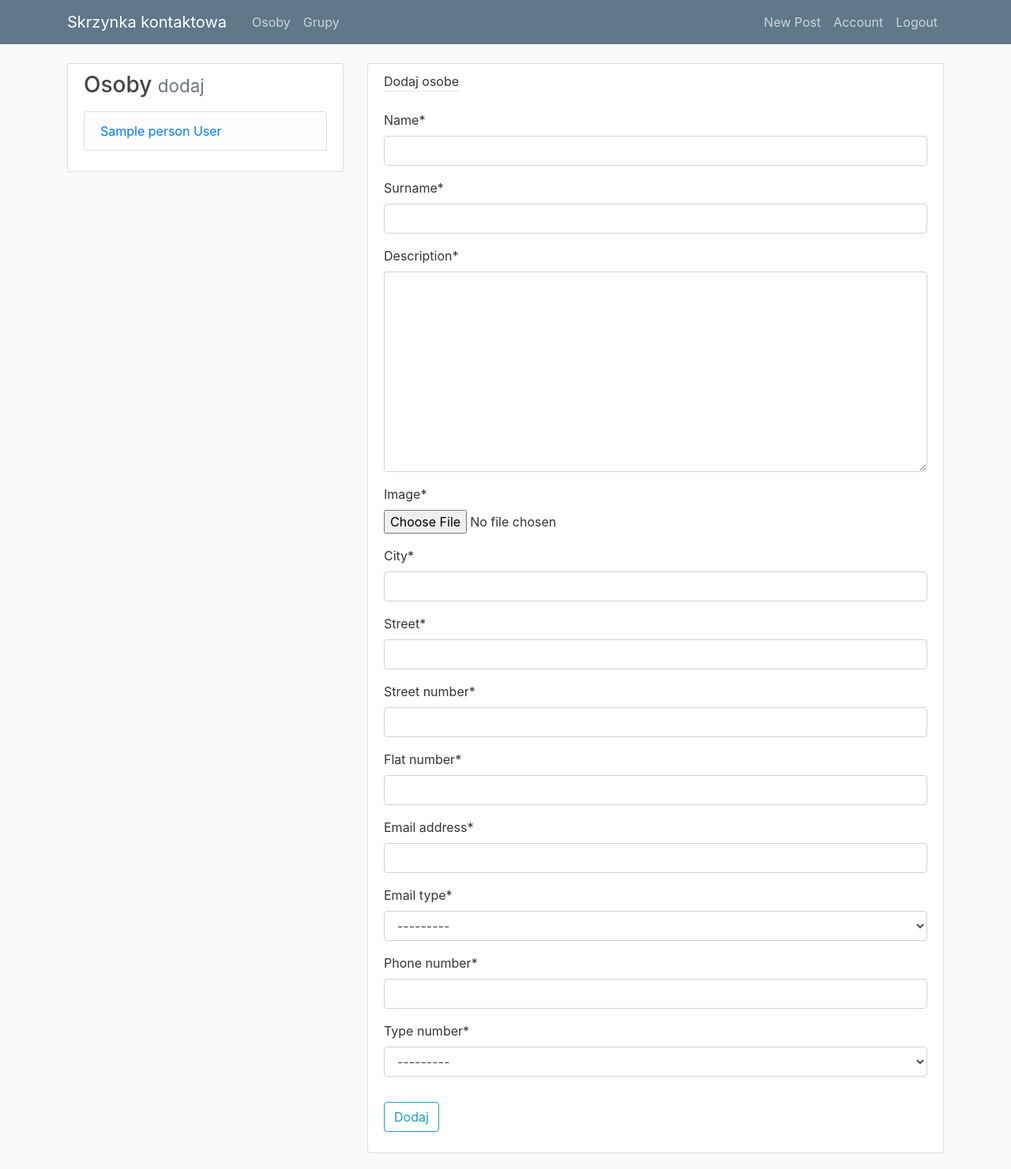
After one commit to Sunip88/Warsztaty_3, a Django app: page /new/ in a window 1280 px wide. The commit adds this page. Shown: the whole page at 79% size. Run offline with Django 3.2, Linux system fonts and the light colour scheme; tables that the repository leaves empty hold one stand-in row (values such as "Sample post"); some libraries are stand-ins or nearby versions.

Commit message:
Adding person

```diff
--- /dev/null
+++ b/contact_box/forms.py
@@ -0,0 +1,26 @@
+from django import forms
+from .models import Person, Address, Email, PhoneNumber
+
+
+class AddPersonForm(forms.ModelForm):
+    class Meta:
+        model = Person
+        fields = ['name', 'surname', 'description', 'image']
+
+
+class AddressForm(forms.ModelForm):
+    class Meta:
+        model = Address
+        fields = ['city', 'street', 'street_number', 'flat_number']
+
+
+class EmailForm(forms.ModelForm):
+    class Meta:
+        model = Email
+        fields = ['email_address', 'email_type']
+
+
+class PhoneNumberForm(forms.ModelForm):
+    class Meta:
+        model = PhoneNumber
+        fields = ['phone_number', 'type_number']
--- a/contact_box/models.py
+++ b/contact_box/models.py
@@ -57,7 +57,7 @@ class Email(models.Model):
         (2, 'Other')
     ]
 
-    email_address = models.TextField()
+    email_address = models.EmailField(max_length=70)
     email_type = models.IntegerField(choices=EMAIL_TYPE_CHOICES)
     persons = models.ForeignKey(Person, on_delete=models.CASCADE, null=True)
 
--- a/contact_box/templates/contact_box/home.html
+++ b/contact_box/templates/contact_box/home.html
@@ -1,4 +1,4 @@
-{% extends "contact_box/group_person.html" %}
+{% extends "contact_box/person_nav.html" %}
 {% block content %}
  <p>Home site
  </p>
--- /dev/null
+++ b/contact_box/templates/contact_box/person_add.html
@@ -0,0 +1,20 @@
+{% extends "contact_box/person_nav.html" %}
+{% load extras %}
+{% load crispy_forms_tags %}
+{% block content %}
+    <div class="content-section">
+        <form method="post">
+            {% csrf_token %}
+            <fieldset class="form-group">
+                <label class="border-bottom mb-4">Dodaj osobe</label>
+                {{ form_p|crispy }}
+                {{ form_a|crispy }}
+                {{ form_e|crispy }}
+                {{ form_phone|crispy }}
+            </fieldset>
+            <div class="form-group">
+                <button class="btn btn-outline-info" type="submit">Dodaj</button>
+            </div>
+        </form>
+    </div>
+{% endblock content %}
--- a/contact_box/templates/contact_box/group_person.html
+++ b/contact_box/templates/contact_box/person_nav.html
@@ -4,7 +4,7 @@
     <div class="row">
         <div class="col-md-4">
             <div class="content-section">
-            <h3>Osoby</h3>
+            <h3>Osoby <a href="#" class="small text-secondary">dodaj</a></h3>
                 <p>
                     <ul class="list-group">
                         {% for person in persons %}
--- a/contact_box/templates/contact_box/person_specs.html
+++ b/contact_box/templates/contact_box/person_specs.html
@@ -1,4 +1,4 @@
-{% extends "contact_box/group_person.html" %}
+{% extends "contact_box/person_nav.html" %}
 {% load extras %}
 {% block content %}
         <div class="content-section">
--- a/contact_box/urls.py
+++ b/contact_box/urls.py
@@ -2,7 +2,8 @@ from django.urls import path
 from contact_box.views import *
 
 urlpatterns = [
-    path('home/', home, name='home'),
-    path('person/<int:id_person>', person_specifics, name='person-specific')
+    path('', Home.as_view(), name='home'),
+    path('show/<int:id_person>', Show.as_view(), name='person-specific'),
+    path('new/', NewPerson.as_view(), name='person-add'),
 
 ]
--- a/contact_box/views.py
+++ b/contact_box/views.py
@@ -1,14 +1,53 @@
 from django.shortcuts import render, HttpResponse
 from .models import Person
+from django.views import View
+from django.views.generic import CreateView
+from .forms import AddPersonForm, AddressForm, EmailForm, PhoneNumberForm
 # Create your views here.
 
 
-def home(request):
+class Home(View):
     persons = Person.objects.all()
-    return render(request, 'contact_box/home.html', {'persons': persons})
+
+    def get(self, request):
+        return render(request, 'contact_box/home.html', {'persons': self.persons})
 
 
-def person_specifics(request, id_person):
+class Show(View):
     persons = Person.objects.all()
-    person_spec = Person.objects.get(id=id_person)
-    return render(request, 'contact_box/person_specs.html', {'persons': persons, 'person_spec': person_spec})
+
+    def get(self, request, id_person):
+        person_spec = Person.objects.get(id=id_person)
+        return render(request, 'contact_box/person_specs.html', {'persons': self.persons, 'person_spec': person_spec})
+
+
+class NewPerson(View):
+    form_class = AddPersonForm
+    form_class_address = AddressForm
+    form_class_email = EmailForm
+    form_class_phone = PhoneNumberForm
+
+    def get(self, request):
+        persons = Person.objects.all()
+        return render(request, 'contact_box/person_add.html',
+                      {'form_p': self.form_class, 'form_a': self.form_class_address, 'form_e': self.form_class_email,
+                       'form_phone': self.form_class_phone, 'persons': persons})
+
+    def post(self, request):
+        form = self.form_class(request.POST)
+        if form.is_valid():
+            form.save()
+            new_person = Person.objects.get(id=form.instance.id)
+            form_a = self.form_class_address(request.POST)
+            form_e = self.form_class_email(request.POST)
+            form_phone = self.form_class_phone(request.POST)
+            if form_a.is_valid() and form_e.is_valid():
+                form_a.instance.persons = new_person
+                form_e.instance.persons = new_person
+                form_phone.instance.persons = new_person
+                form_a.save()
+                form_e.save()
+                form_phone.save()
+
+            return HttpResponse('gg dane')
+        return HttpResponse('Nieprawidłowe dane')
--- a/django_project/django_project/settings.py
+++ b/django_project/settings.py
@@ -38,7 +38,8 @@ INSTALLED_APPS = [
     'django.contrib.sessions',
     'django.contrib.messages',
     'django.contrib.staticfiles',
-    'contact_box'
+    'contact_box',
+    'crispy_forms',
 ]
 
 MIDDLEWARE = [
--- a/django_project/django_project/urls.py
+++ b/django_project/urls.py
@@ -15,9 +15,13 @@ Including another URLconf
 """
 from django.contrib import admin
 from django.urls import path, include
-
+from django.conf.urls.static import static
+from django.conf import settings
 
 urlpatterns = [
     path('admin/', admin.site.urls),
     path('', include('contact_box.urls'))
 ]
+
+if settings.DEBUG:
+    urlpatterns += static(settings.MEDIA_URL, document_root=settings.MEDIA_ROOT)
```
Also changed, not shown: contact_box/migrations/0004_auto_20181012_1725.py (added), django_project/__init__.py (added), django_project/django_project/__init__.py (deleted), django_project/wsgi.py (renamed from django_project/django_project/wsgi.py), manage.py (renamed from django_project/manage.py), media/profile_pics/default.jpg (added).
